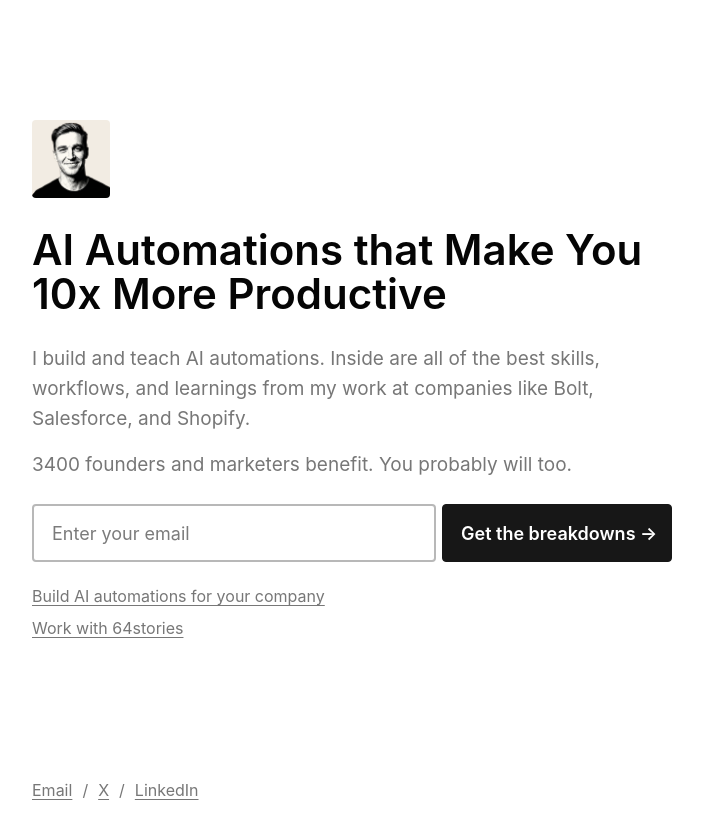
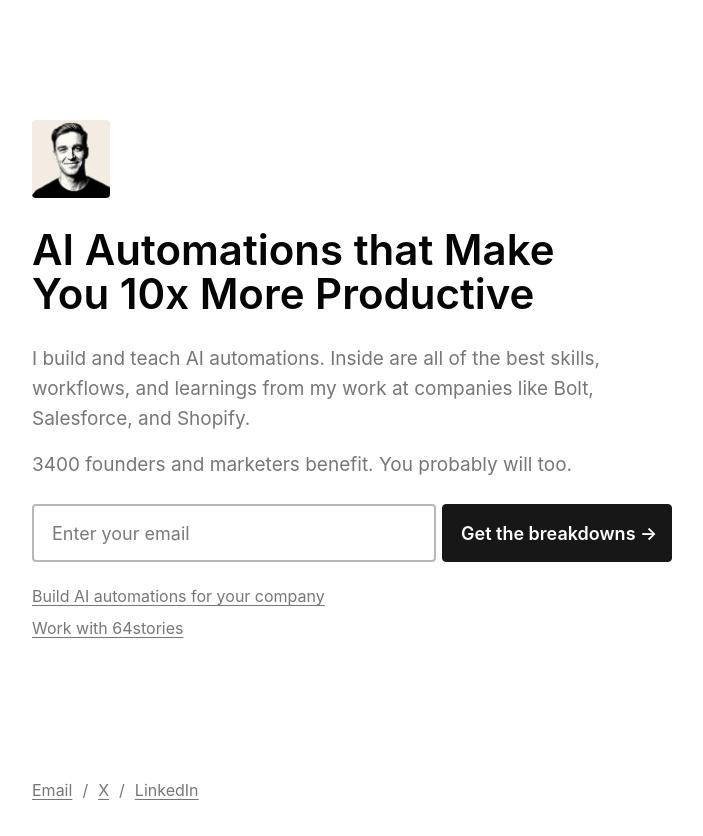
Before and after one commit to mrwillnelson/mrwillnelson.com, a website: page web/index.html in a window 1280 px wide. Shown: the whole page, without its empty margins (288-991 px from the left). Drawn offline with Linux system fonts and the light colour scheme.

Commit message:
Force two-line home headline

```diff
--- a/scripts/validate.js
+++ b/scripts/validate.js
@@ -29,7 +29,8 @@ const worker = await readFile(new URL("../worker/index.js", import.meta.url), "u
 const wrangler = await readFile(new URL("../wrangler.jsonc", import.meta.url), "utf8");
 
 const requiredSnippets = [
-  "AI Automations that Make You 10x More Productive",
+  "AI Automations that Make",
+  "You 10x More Productive",
   "I build and teach AI automations. Inside are all of the best skills, workflows, and learnings from my work at companies like Bolt, Salesforce, and Shopify.",
   "3400 founders and marketers benefit. You probably will too.",
   "Get the breakdowns",
--- a/web/index.html
+++ b/web/index.html
@@ -18,7 +18,7 @@
   <main class="page" aria-labelledby="page-title">
     <section class="intro">
       <img class="profile" src="/assets/profile.png" alt="Will Nelson" width="156" height="156" />
-      <h1 id="page-title">AI Automations that Make You 10x More Productive</h1>
+      <h1 id="page-title"><span class="headline-line">AI Automations that Make</span> <span class="headline-line">You 10x More Productive</span></h1>
       <div class="subhead">
         <p>I build and teach AI automations. Inside are all of the best skills, workflows, and learnings from my work at companies like Bolt, Salesforce, and Shopify.</p>
         <p>3400 founders and marketers benefit. You probably will too.</p>
--- a/web/style.css
+++ b/web/style.css
@@ -70,6 +70,10 @@ h1 {
   font-weight: 620;
   line-height: 1.05;
   letter-spacing: 0;
+}
+
+.headline-line {
+  display: inline;
 }
 
 .subhead {
@@ -213,6 +217,12 @@ h1 {
   }
 }
 
+@media (min-width: 700px) {
+  .headline-line {
+    display: block;
+  }
+}
+
 @media (max-width: 560px) {
   .page {
     width: min(100% - 32px, 640px);
```
